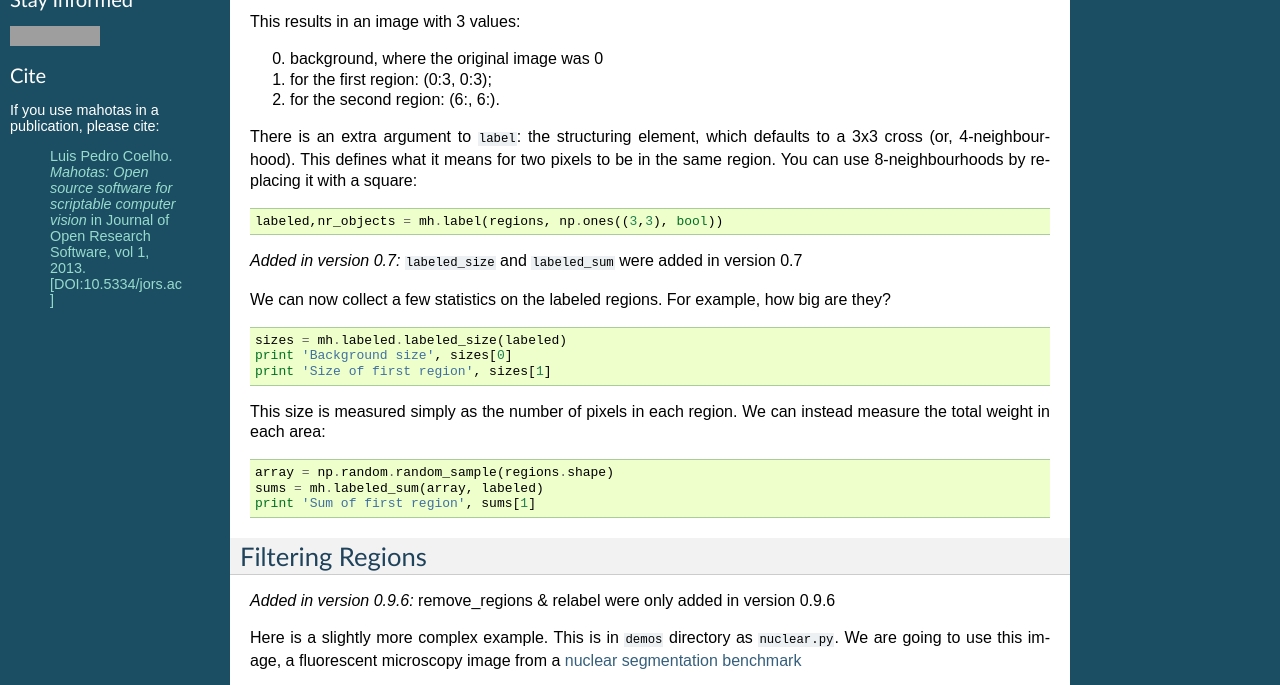
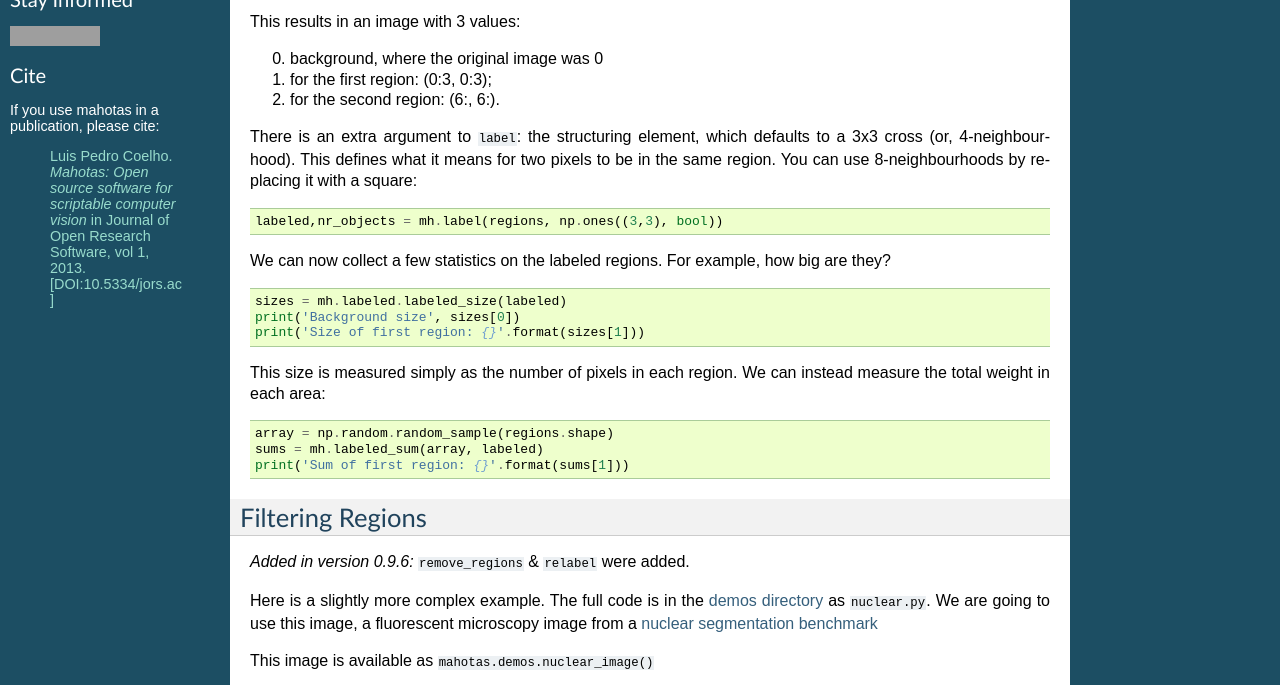
Before and after one commit to luispedro/mahotas, a Sphinx documentation site: the page built from docs/source/labeled.rst, in a window 1280 px wide and 900 px high, scrolled down 397 px, cut to the strip 8-693 px from the top of the window. Built offline with Sphinx 7.4.7, drawn with Linux system fonts in a browser that asks for light colours; formulas are drawn with MathJax 3; the version number could not be read and is left out; grey boxes are pictures that could not be loaded.

Commit message:
DOC Minor doc fixes
- Python3 compatible examples
- Fix typos
- Remove very outdated ..versionadded comments

```diff
--- a/docs/source/color.rst
+++ b/docs/source/color.rst
@@ -14,7 +14,7 @@ For example, the classic lena image is a ``(512,512,3)`` array::
 
    import mahotas as mh
    lena = mh.demos.load('lena')
-   print lena.shap
+   print(lena.shape)
 
 We can convert it to greyscale as using ``rgb2grey`` (or ``rgb2gray`` if you
 prefer, both work). This conversion uses a visually realistic method (which
--- a/docs/source/contributing.rst
+++ b/docs/source/contributing.rst
@@ -26,11 +26,11 @@ There are two levels:
 1.  ``DEBUG=1`` This turns on assertions. The code will run slower, but
     probably not noticeably slower, except for very large images.
 2.  ``DEBUG=2`` This turns on the assertions and additionally uses the debug
-    version of the C++ library (this is probably only working if you are using
-    GCC). Some of the internal code also picks up on this and adds even more
+    version of the C++ library (this only works if you are using GCC). Some of
+    the internal code also picks up on the ``DEBUG=2`` and adds even more
     sanity checking. The result will be code that runs **much slower** as all
     operations done through iterators into standard containers are now checked
-    (including many inner loop operations).
+    (including many inner loop operations). However, it catches many errors.
 
 The Makefile that comes with the source helps you::
 
--- a/docs/source/labeled.rst
+++ b/docs/source/labeled.rst
@@ -42,34 +42,32 @@ it with a square::
 
     labeled,nr_objects = mh.label(regions, np.ones((3,3), bool))
 
-.. versionadded:: 0.7
-    ``labeled_size`` and ``labeled_sum`` were added in version 0.7
-
 We can now collect a few statistics on the labeled regions. For example, how
 big are they?
 
 ::
 
     sizes = mh.labeled.labeled_size(labeled)
-    print 'Background size', sizes[0]
-    print 'Size of first region', sizes[1]
+    print('Background size', sizes[0])
+    print('Size of first region: {}'.format(sizes[1]))
 
 This size is measured simply as the number of pixels in each region. We can
 instead measure the total weight in each area::
 
     array = np.random.random_sample(regions.shape)
     sums = mh.labeled_sum(array, labeled)
-    print 'Sum of first region', sums[1]
+    print('Sum of first region: {}'.format(sums[1]))
 
 Filtering Regions
 -----------------
 
 .. versionadded:: 0.9.6
-    remove_regions & relabel were only added in version 0.9.6
+    ``remove_regions`` & ``relabel`` were added.
 
-Here is a slightly more complex example. This is in ``demos`` directory as
-``nuclear.py``. We are going to use this image, a fluorescent microscopy image
-from a `nuclear segmentation benchmark
+Here is a slightly more complex example. The full code is in the `demos
+directory <https://github.com/luispedro/mahotas/tree/master/mahotas/demos>`__
+as ``nuclear.py``. We are going to use this image, a fluorescent microscopy
+image from a `nuclear segmentation benchmark
 <http://luispedro.org/projects/nuclear-segmentation>`__
 
 This image is available as ``mahotas.demos.nuclear_image()``
--- a/docs/source/lbp.rst
+++ b/docs/source/lbp.rst
@@ -1,10 +1,6 @@
 =====================
 Local Binary Patterns
 =====================
-
-.. versionadded:: 0.7
-   LBPs are available before, but an important bug was fixed in 0.7. It is
-   **highly recommended that you never use the older version**.
 
 Local binary patterns depend on the local region around each pixel. See the
 diagram below:
```
Also changed, not shown: docs/source/polygon.rst (+4 -4 lines), docs/source/surf.rst (+7 -9 lines).
